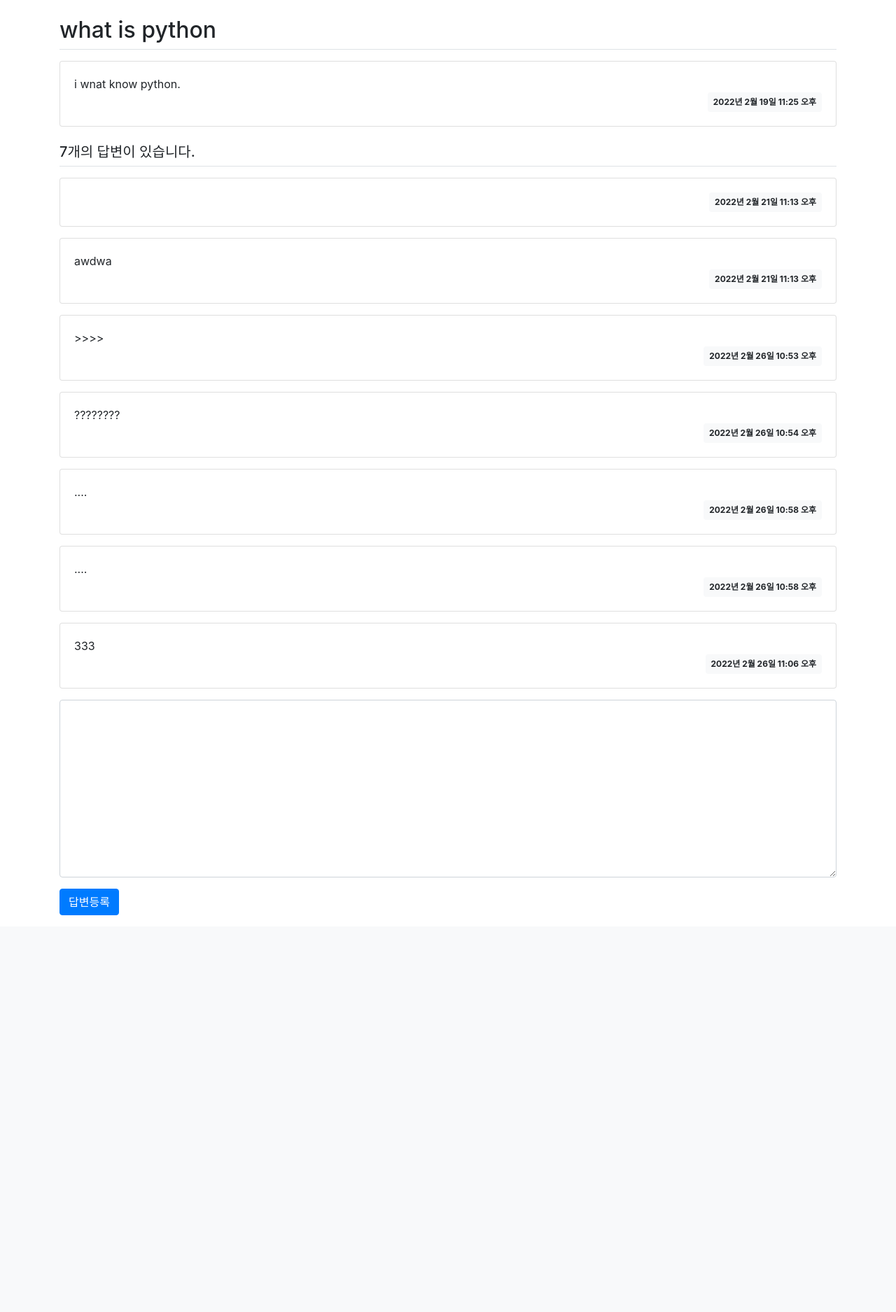
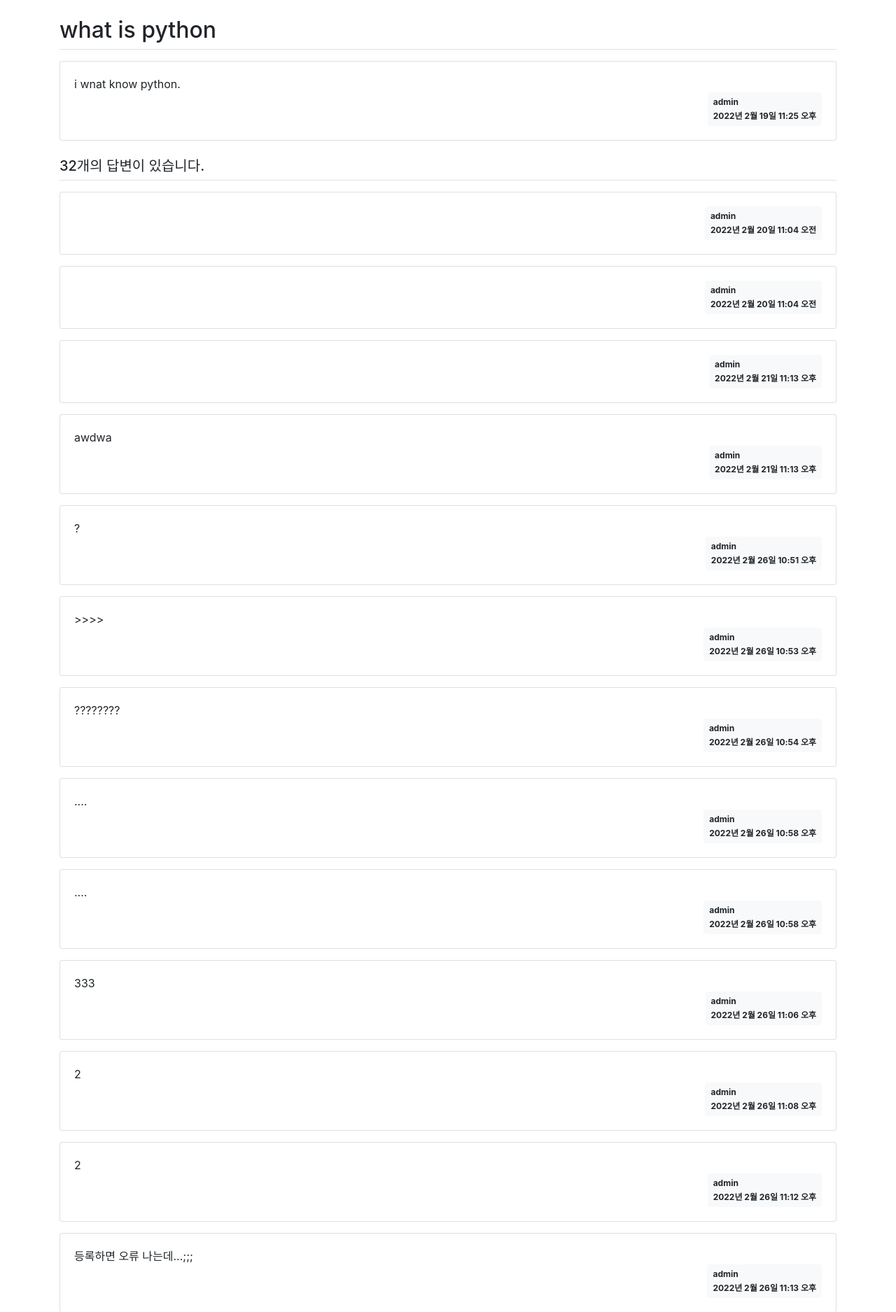
Before and after one commit to sexthsense/JUMP_QA, a Django app: page /board/1/ in a window 1280 px wide. Shown: the part 73-1948 px from the top of the page at 70% size. Before the commit the page ends 1381 px from the top, so only its background shows below. Run offline with Django 4.2, Linux system fonts and the light colour scheme; data comes from the database, SQL or seed files in the repository; some libraries are stand-ins or nearby versions.

Commit message:
no error

```diff
--- a/board/models.py
+++ b/board/models.py
@@ -1,6 +1,8 @@
 from django.db import models
+from django.contrib.auth.models import User # 3-7
 
 class Question(models.Model):
+    author = models.ForeignKey(User, on_delete=models.CASCADE) #3-7
     subject = models.CharField(max_length=200)
     content = models.TextField()
     create_date = models.DateTimeField()
@@ -9,7 +11,9 @@
         return self.subject
 
 class Answer(models.Model):
-    subject = models.ForeignKey(Question, on_delete=models.CASCADE)
+    #subject = models.ForeignKey(Question, on_delete=models.CASCADE)  # 3-7 이전
+    author = models.ForeignKey(User, on_delete=models.CASCADE) #3-7
+    question = models.ForeignKey(Question, on_delete=models.CASCADE)
     content = models.TextField()
     create_date = models.DateTimeField()
 
--- a/board/urls.py
+++ b/board/urls.py
@@ -10,4 +10,3 @@
     path('answer/create/<int:question_id>/', views.answer_create, name='answer_create'),
     path('question/create/', views.question_create, name='question_create'),
 ]
-#새로 생성한 파일 url을 별도로 커피그에서 추출해서 개별 관리를 하기 위해서
--- a/board/views.py
+++ b/board/views.py
@@ -1,3 +1,4 @@
+from django.contrib.auth.decorators import login_required #3-7
 from django.core.paginator import Paginator
 from django.shortcuts import render, get_object_or_404, redirect
 from django.utils import timezone
@@ -32,7 +33,7 @@
     context = {'question': question}
     return render(request, 'board/question_detail.html', context)
 
-
+@login_required(login_url='common:login')
 def answer_create(request, question_id):
     """
     pybo 답변등록
@@ -42,6 +43,7 @@
         form = AnswerForm(request.POST)
         if form.is_valid():
             answer = form.save(commit=False)
+            answer.author = request.user #3-7
             answer.create_date = timezone.now()
             answer.question = question
             answer.save()
@@ -51,7 +53,7 @@
     context = {'question': question, 'form': form}
     return render(request, 'board/question_detail.html', context)
 
-
+@login_required(login_url='common:login')
 def question_create(request):
     """
     pybo 질문등록
@@ -60,6 +62,7 @@
         form = QuestionForm(request.POST)
         if form.is_valid():
             question = form.save(commit=False)
+            question.author = request.user  # 3-7
             question.create_date = timezone.now()
             question.save()
             return redirect('board:index')
--- a/config/urls.py
+++ b/config/urls.py
@@ -13,15 +13,10 @@
     1. Import the include() function: from django.urls import include, path
     2. Add a URL to urlpatterns:  path('blog/', include('blog.urls'))
 """
-from django.contrib import admin
-from django.urls import path
+
 
 from django.contrib import admin
-from django.urls import path, include # include 를 붙여줌으로서 컨피그 에서 보드로 url 을 추출해서 개별 관리
-from board import views
-
-from django.contrib import admin
-from django.urls import include, path
+from django.urls import path, include
 
 from board import views
 
@@ -29,5 +24,5 @@
     path('admin/', admin.site.urls),
     path('board/', include('board.urls')),
     path('common/', include('common.urls')),
-    path('', views.index, name='index'),  # '/' 에 해당되는 path
+    path('', views.index, name='index'),
 ]
--- a/templates/board/question_detail.html
+++ b/templates/board/question_detail.html
@@ -6,8 +6,9 @@
         <div class="card-body">
             <div class="card-text" style="white-space: pre-line;">{{ question.content }}</div>
             <div class="d-flex justify-content-end">
-                <div class="badge badge-light p-2">
-                    {{ question.create_date }}
+                <div class="badge badge-light p-2 text-left">
+                    <div class="mb-2">{{ question.author.username }}</div>
+                    <div>{{ question.create_date }}</div>
                 </div>
             </div>
         </div>
@@ -18,8 +19,9 @@
         <div class="card-body">
             <div class="card-text" style="white-space: pre-line;">{{ answer.content }}</div>
             <div class="d-flex justify-content-end">
-                <div class="badge badge-light p-2">
-                    {{ answer.create_date }}
+                <div class="badge badge-light p-2 text-left">
+                    <div class="mb-2">{{ answer.author.username }}</div>
+                    <div>{{ answer.create_date }}</div>
                 </div>
             </div>
         </div>
@@ -38,7 +40,8 @@
         </div>
         {% endif %}
         <div class="form-group">
-            <textarea name="content" id="content" class="form-control" rows="10"></textarea>
+            <textarea {% if not user.is_authenticated %}disabled{% endif %}
+              name="content" id="content" class="form-control" rows="10"></textarea>
         </div>
         <input type="submit" value="답변등록" class="btn btn-primary">
     </form>
--- a/templates/common/login.html
+++ b/templates/common/login.html
@@ -11,6 +11,7 @@
     </div>
     <form method="post" class="post-form" action="{% url 'common:login' %}">
         {% csrf_token %}
+        <input type="hidden" name="next" value="{{ next }}">  <!-- 로그인 성공후 이동되는 URL 3-7 -->
         {% include "form_errors.html" %}
         <div class="form-group">
             <label for="username">사용자ID</label>
```
Also changed, not shown: templates/board/question_list.html (+7 -4 lines), board/migrations/0001_initial.py, board/migrations/0002_question_author.py (added), board/migrations/0003_remove_answer_subject_answer_author.py (added), board/migrations/0004_answer_question.py (added), db.sqlite3.
